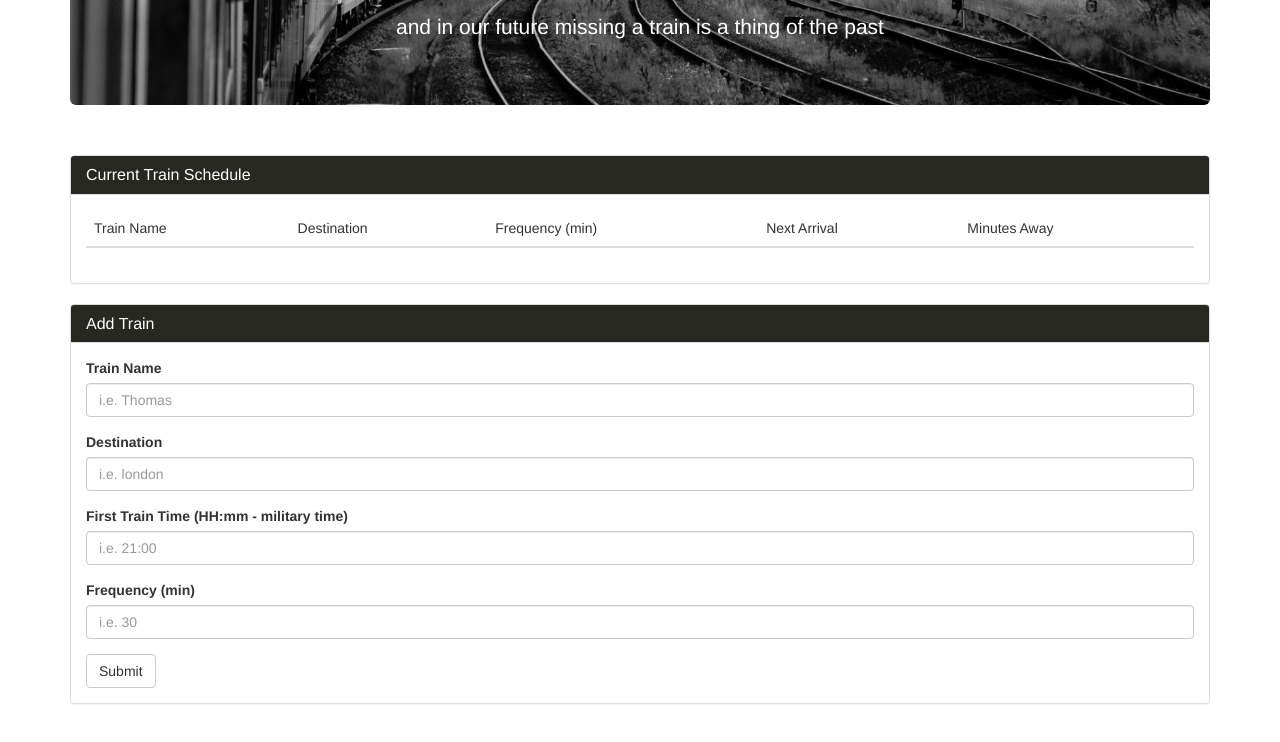
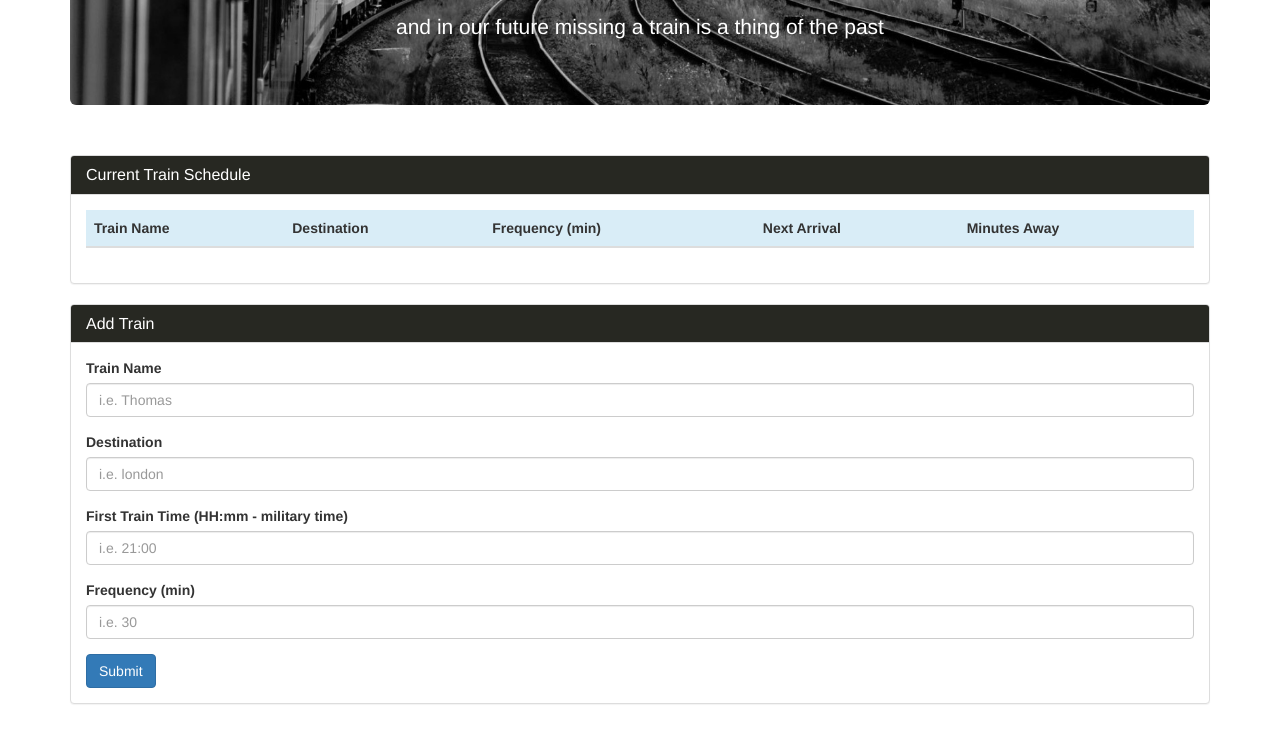
Before and after one commit to hcardenas/Train-Scheduler, a plain HTML site: page index.html in a window 1280 px wide. Shown: the part 206-948 px from the top of the page. Drawn offline with nearby package versions, Linux system fonts and the light colour scheme; no server answers.

Commit message:
added more css

```diff
--- a/assets/css/style.css
+++ b/assets/css/style.css
@@ -21,3 +21,7 @@
 .panel-title {
 	color: white;
 }
+
+th {
+	font-weight: bold;
+}
--- a/assets/javascript/train.js
+++ b/assets/javascript/train.js
@@ -146,6 +146,9 @@ function dateToString(date, minutes) {
 		final_hour = 12;
 	}
 
+	if (final_hour < 10 )
+		final_hour = "0" + final_hour;
+
 	return final_hour + ":" + final_min + " " + pm_am;
 
 }
--- a/index.html
+++ b/index.html
@@ -35,9 +35,9 @@
 						<h3 class="panel-title">Current Train Schedule</h3>
 					</div>
 					<div class="panel-body">
-						<table class="table table-hover">
+						<table class="table table-hover table-striped">
 							<thead>
-								<tr>
+								<tr class="info">
 									<th>Train Name</th>
 									<th>Destination</th>
 									<th>Frequency (min)</th>
@@ -88,7 +88,7 @@
 								<input type="text" class="form-control" id="train-frequency" placeholder="i.e. 30">
 							</div>
 
-							<button type="submit" class="btn btn-default" >Submit</button>
+							<button type="submit" class="btn btn-primary" >Submit</button>
 						</form>
 
 
```
